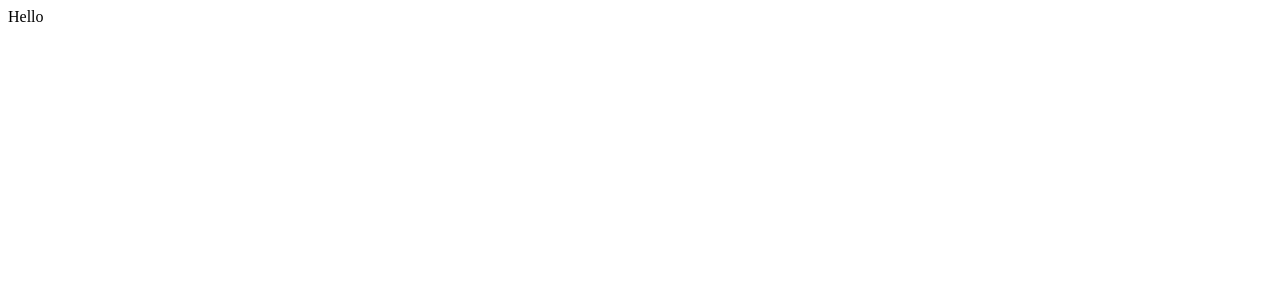
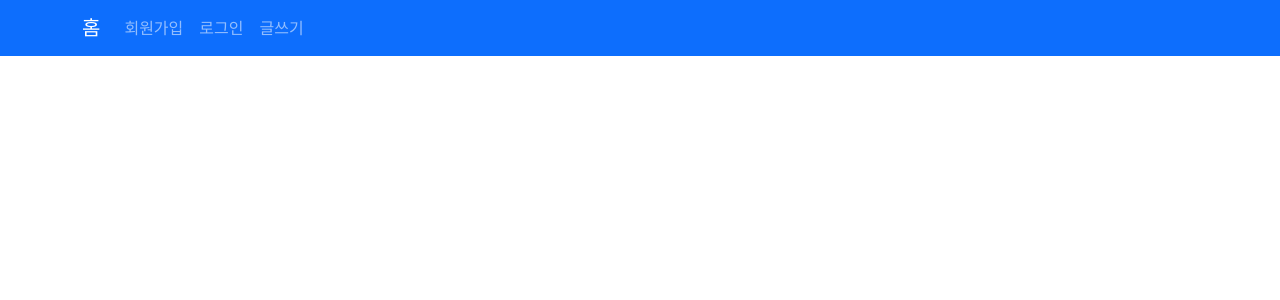
Before and after one commit to daehi8/study-springboot-react, a React (Create React App) app: page / in a window 1280 px wide. Shown: the top 300 px of the page. Built offline with nearby package versions, Linux system fonts and the light colour scheme.

Commit message:
Add Setting

```diff
--- a/src/App.js
+++ b/src/App.js
@@ -1,7 +1,30 @@
 import React from "react";
+import { Container } from "react-bootstrap";
+import { Route, Routes } from "react-router-dom";
+import Header from "./components/Header";
+import Home from "./pages/book/Home";
+import SaveForm from "./pages/book/SaveForm";
+import Detail from "./pages/book/Detail";
+import LoginForm from "./pages/user/LoginForm";
+import ModifyForm from "./pages/book/ModifyForm";
+import JoinForm from "./pages/user/JoinForm";
 
 function App() {
-  return <div>Hello</div>;
+  return (
+    <div>
+      <Header />
+      <Container>
+        <Routes>
+          <Route path="/" exact={true} component={Home} />
+          <Route path="/saveForm" exact={true} component={SaveForm} />
+          <Route path="/book/:id" exact={true} component={Detail} />
+          <Route path="/loginForm" exact={true} component={LoginForm} />
+          <Route path="/joinForm" exact={true} component={JoinForm} />
+          <Route path="/modifyForm" exact={true} component={ModifyForm} />
+        </Routes>
+      </Container>
+    </div>
+  );
 }
 
 export default App;
--- /dev/null
+++ b/src/components/Header.js
@@ -0,0 +1,31 @@
+import Container from "react-bootstrap/Container";
+import Nav from "react-bootstrap/Nav";
+import Navbar from "react-bootstrap/Navbar";
+import { Link } from "react-router-dom";
+
+function ColorSchemesExample() {
+  return (
+    <>
+      <Navbar bg="primary" variant="dark">
+        <Container>
+          <Link to="/" className="navbar-brand">
+            홈
+          </Link>
+          <Nav className="me-auto">
+            <Link to="/joinForm" className="nav-link">
+              회원가입
+            </Link>
+            <Link to="/loginForm" className="nav-link">
+              로그인
+            </Link>
+            <Link to="/saveForm" className="nav-link">
+              글쓰기
+            </Link>
+          </Nav>
+        </Container>
+      </Navbar>
+    </>
+  );
+}
+
+export default ColorSchemesExample;
--- a/src/index.js
+++ b/src/index.js
@@ -2,6 +2,7 @@ import React from "react";
 import ReactDOM from "react-dom/client";
 import App from "./App";
 import { BrowserRouter } from "react-router-dom";
+import "bootstrap/dist/css/bootstrap.min.css";
 
 const root = ReactDOM.createRoot(document.getElementById("root"));
 root.render(
--- /dev/null
+++ b/src/pages/book/Detail.js
@@ -0,0 +1,11 @@
+import React from "react";
+
+const Detail = () => {
+  return (
+    <div>
+      <h1>상세보기</h1>
+    </div>
+  );
+};
+
+export default Detail;
--- /dev/null
+++ b/src/pages/book/Home.js
@@ -0,0 +1,11 @@
+import React from "react";
+
+const Home = () => {
+  return (
+    <div>
+      <h1>책리스트</h1>
+    </div>
+  );
+};
+
+export default Home;
--- /dev/null
+++ b/src/pages/book/ModifyForm.js
@@ -0,0 +1,11 @@
+import React from "react";
+
+const ModifyForm = () => {
+  return (
+    <div>
+      <h1>책 수정하기</h1>
+    </div>
+  );
+};
+
+export default ModifyForm;
--- /dev/null
+++ b/src/pages/book/SaveForm.js
@@ -0,0 +1,11 @@
+import React from "react";
+
+const SaveForm = () => {
+  return (
+    <div>
+      <h1>책 등록하기</h1>
+    </div>
+  );
+};
+
+export default SaveForm;
--- /dev/null
+++ b/src/pages/user/JoinForm.js
@@ -0,0 +1,7 @@
+import React from "react";
+
+const JoinForm = () => {
+  return <div></div>;
+};
+
+export default JoinForm;
--- /dev/null
+++ b/src/pages/user/LoginForm.js
@@ -0,0 +1,11 @@
+import React from "react";
+
+const LoginForm = () => {
+  return (
+    <div>
+      <h1>로그인창</h1>
+    </div>
+  );
+};
+
+export default LoginForm;
```
